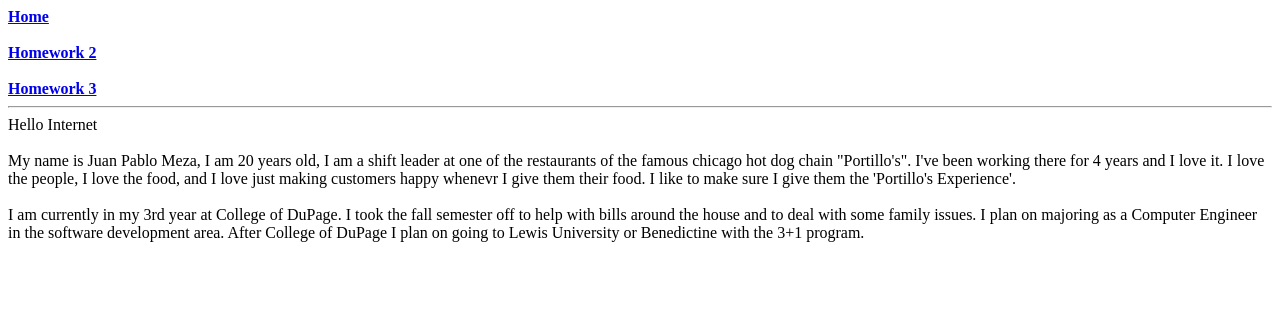
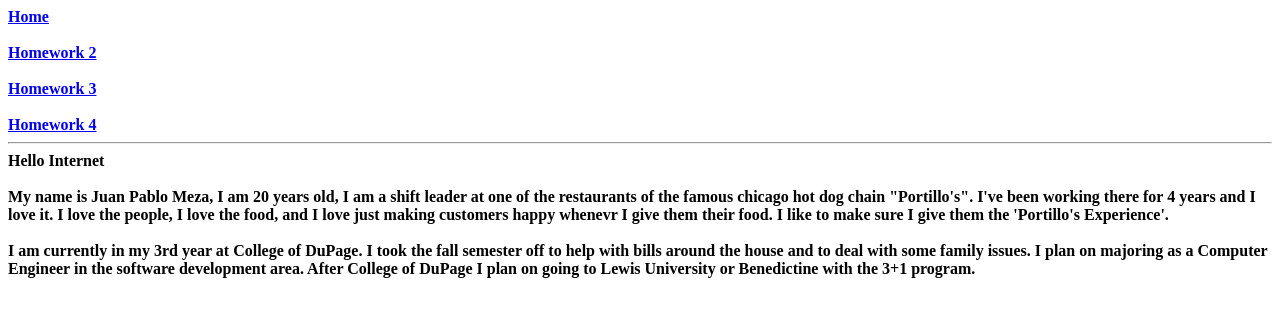
Before and after one commit to Juanito-2115/CIS1300, a plain HTML site: page HW1/index.html in a window 1280 px wide. Drawn offline with Linux system fonts and the light colour scheme.

Commit message:
Update index.html

```diff
--- a/HW1/index.html
+++ b/HW1/index.html
@@ -12,6 +12,9 @@
 	<br>
 	<br>
 	<b><a href="https://juanito-2115.github.io/CIS1300/HW03/index.html">Homework 3</a></b>
+	<br>
+	<br>
+	<b><a href="https:juanito-2115.github.io/CIS1300/HW04/index.html">Homework 4</a>
 	<hr>
 	Hello Internet
 	<br>
```
